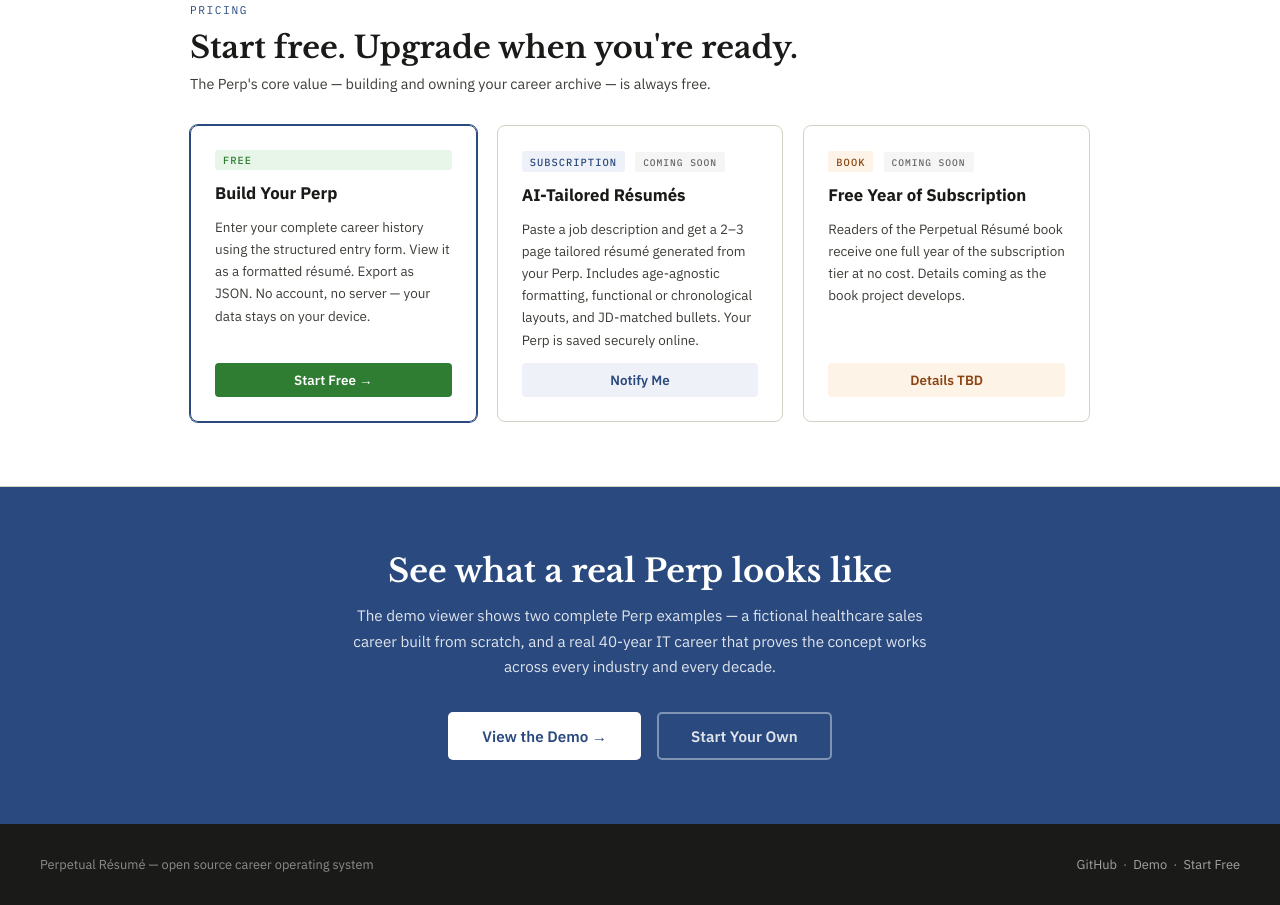
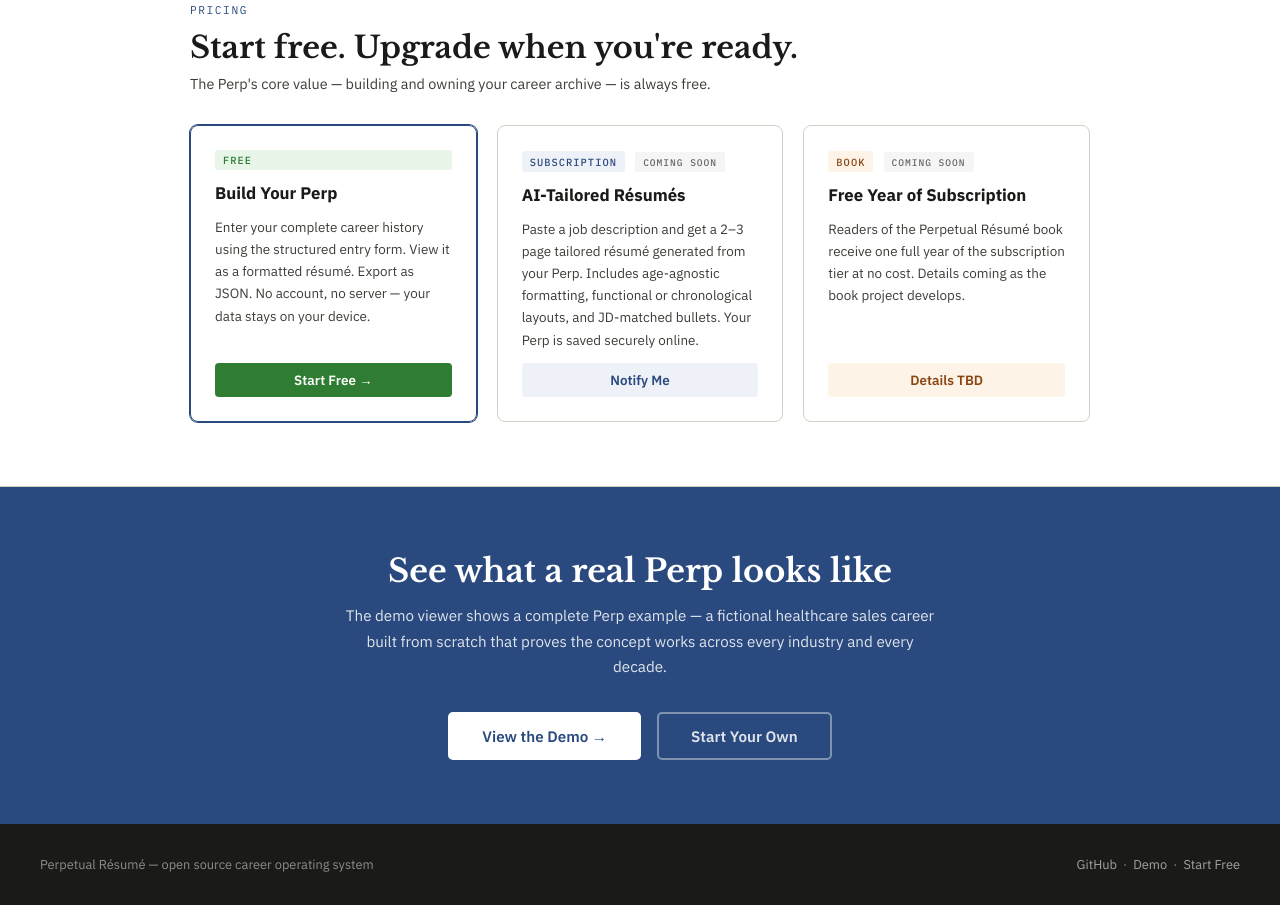
Before and after one commit to BigHarryTexan/perp, a plain HTML site: page index.html in a window 1280 px wide. Shown: the part 2133-3038 px from the top of the page. Drawn offline with nearby package versions, Linux system fonts and the light colour scheme.

Commit message:
Simplify demo description in index.html

```diff
--- a/index.html
+++ b/index.html
@@ -406,7 +406,7 @@
 <section class="demo-cta">
   <div class="demo-cta-inner">
     <h2>See what a real Perp looks like</h2>
-    <p>The demo viewer shows two complete Perp examples — a fictional healthcare sales career built from scratch, and a real 40-year IT career that proves the concept works across every industry and every decade.</p>
+    <p>The demo viewer shows a complete Perp example — a fictional healthcare sales career built from scratch that proves the concept works across every industry and every decade.</p>
     <div class="hero-actions">
       <a href="viewer.html" class="btn-hero btn-hero-primary">View the Demo →</a>
       <a href="viewer.html#add-entry" class="btn-hero btn-hero-secondary">Start Your Own</a>
```
